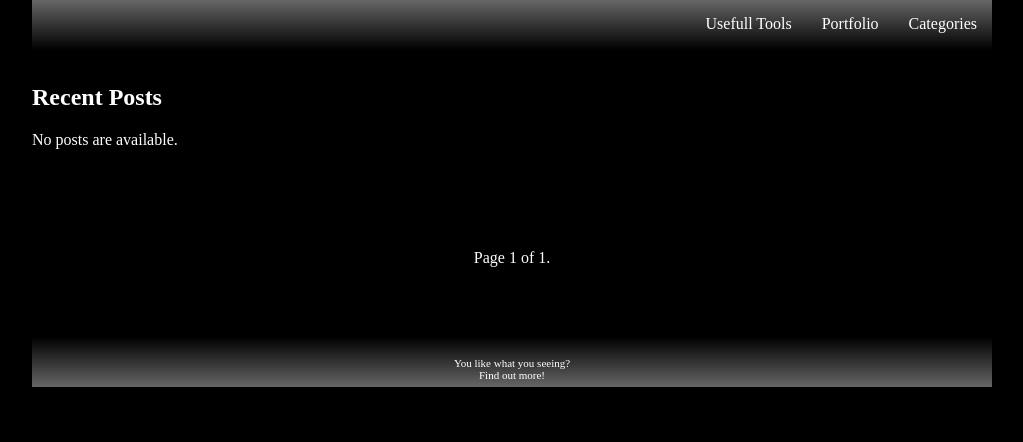
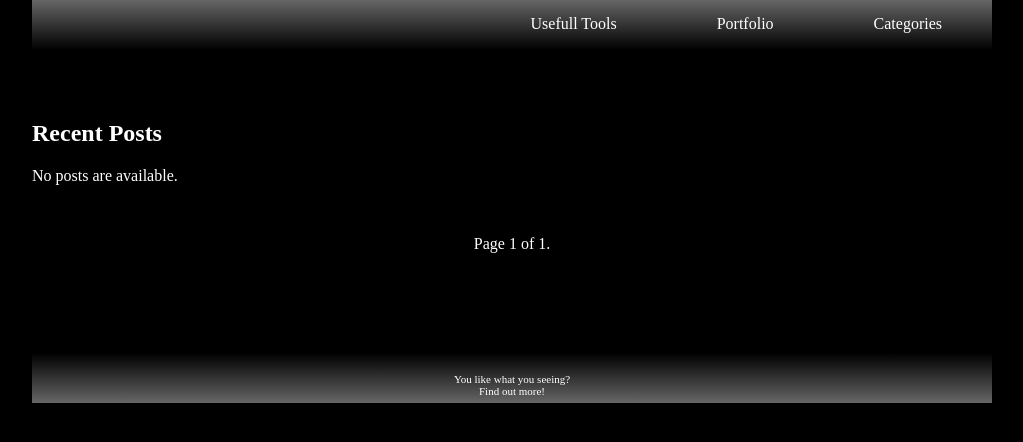
Before and after one commit to klucha-leniwa/DeedeeLab, a Django app: page /my_site/ in a window 1280 px wide. Shown: the top 442 px of the page, without its empty margins (128-1151 px from the left). Run offline with Django 3.2, Linux system fonts and the light colour scheme; data that the repository does not hold is empty.

Commit message:
dropdown menu

```diff
--- /dev/null
+++ b/static/js/active.js
@@ -0,0 +1,4 @@
+$('li').click(function(){
+    $('.active').removeClass('active');
+    $(this).addClass('active')
+});
--- a/static/style.css
+++ b/static/style.css
@@ -1,10 +1,14 @@
-/* BODY */
 body {
     width: 960px;
     background-color: #000000;
     color: #FFFFFF;
-    margin: -16px auto;
+    margin: 0px auto;
     padding: 0px;
+    height: 100%;
+}
+
+#wrapper {
+    min-height: 100%;
 }
 
 #header {
@@ -14,60 +18,146 @@ body {
     background-image: -webkit-gradient(linear, left top, left bottom, color-stop(0, #666666), color-stop(1, #000000));
     background-image: -webkit-linear-gradient(top, #666666 0%, #000000 100%);
     background-image: linear-gradient(to bottom, #666666 0%, #000000 100%);
+
     height: 50px;
     width: 960px;
     margin: 0px;
     position: fixed;
     top: 0px;
-    z-index: 999;
 }
 
-#navbar_top ul {
+#navbar_top > ul {
     margin: 0px;
 }
 
 #navbar_top li {
     list-style: none;
-    display: inline-block;
-    padding: 15px;
-    float: right;
+    display: block;
+    padding: 15px 50px;
 }
 
-#navbar_top li:hover {
+#navbar_top li:hover{
     background-color: #000000;
+    -webkit-border-radius: 9px;
+    -moz-border-radius: 9px;
+    border-radius: 9px;
+}
+
+.active {
+    border: solid;
+    border-color: rgba(249, 199, 0, 0.3);
+    border-width: 0.5px;
+    padding: 11px;
+
+    box-shadow: 0px 0px 3px 3px #FCAB14 inset;
+
+    -webkit-border-radius: 9px;
+    -moz-border-radius: 9px;
+    border-radius: 9px;
+
 }
 
 #navbar_top a{
     color: #FFFFFF;
     text-decoration: none;
+    display: block;
+    white-space: nowrap;
+}
+
+#navbar_top a:active {
+    outline: none;
+    -moz-outline-style: none;
+    text-decoration: none;
+    border:none;
+}
+
+#navbar_top a:focus {
+    outline: none;
+    -moz-outline-style: none;
+    text-decoration: none;
+    border:none;
+}
+
+#navbar_top > ul > li {
+    float: right;
 }
 
 #navbar_top li > ul {
-    display: none;
-}
+    right: -9999px;
+    position: absolute;
+    width: 140px;
+    top: 50px;
+    padding-top: 30px;
 
-#container {
-    margin-top: 100px !important;
-    margin: auto;
-}
-
-.pagination {
-    display: block;
-    margin-top: 100px;
-    text-align: center;
-}
-
-#footer {
     background-image: -ms-linear-gradient(bottom, #666666 0%, #000000 100%);
     background-image: -moz-linear-gradient(bottom, #666666 0%, #000000 100%);
     background-image: -o-linear-gradient(bottom, #666666 0%, #000000 100%);
     background-image: -webkit-gradient(linear, left bottom, left top, color-stop(0, #666666), color-stop(1, #000000));
     background-image: -webkit-linear-gradient(bottom, #666666 0%, #000000 100%);
     background-image: linear-gradient(to top, #666666 0%, #000000 100%);
+
+    -webkit-border-bottom-left-radius: 9px;
+    -moz-border-radius-bottomleft: 9px;
+    border-bottom-left-radius: 9px;
+    border-bottom-right-radius: 9px;
+
+    -webkit-border-top-left-radius: 9px;
+    -moz-border-radius-topleft: 9px;
+    border-top-left-radius: 9px;
+    border-top-right-radius: 9px;
+}
+
+#navbar_top li:hover > ul{
+    right: 0px;
+}
+
+#navbar_top li:active > ul {
+    right: 0px;
+}
+
+#navbar_top li:focus > ul {
+    right: 0px;
+}
+
+#navbar_top li > ul > li {
+    width: 185px;
+    border: none;
+    position: relative;
+    right: 42px;
+    padding: 0px;
+}
+
+#navbar_top li:hover > ul > li > a {
+    display: block;
+    height: 20px;
+    padding: 15px;
+}
+
+#container {
+    margin-top: 100px !important;
+    overflow: auto;
+    margin-bottom: -50px;
+    padding-bottom: 150px;
+}
+
+.pagination {
+    display: block;
+    margin-top: 50px;
+    text-align: center;
+}
+
+#footer {
     clear:both;
     height: 50px;
     position: relative;
-    bottom: -70px;
+    margin-top: -50px;
+
+    background-image: -ms-linear-gradient(bottom, #666666 0%, #000000 100%);
+    background-image: -moz-linear-gradient(bottom, #666666 0%, #000000 100%);
+    background-image: -o-linear-gradient(bottom, #666666 0%, #000000 100%);
+    background-image: -webkit-gradient(linear, left bottom, left top, color-stop(0, #666666), color-stop(1, #000000));
+    background-image: -webkit-linear-gradient(bottom, #666666 0%, #000000 100%);
+    background-image: linear-gradient(to top, #666666 0%, #000000 100%);
 }
 
 #footer a {
@@ -80,4 +170,5 @@ body {
     text-align: center;
     margin: auto;
     width: 139px;
+    z-index: 999;
 }
--- a/templates/deedee/base.html
+++ b/templates/deedee/base.html
@@ -9,7 +9,10 @@
     {% endblock %}
     </title>
     </head>
+
     <body>
+    {% block wrapper %}
+
     {% block header %}
     <div id="header">
         {% block navbar_top %}
@@ -17,33 +20,40 @@
             <ul>
                 <li>Categories
                     <ul>
-                       <li><a href="/my_site/category/liunx/">Linux Issues</a></li>
+                       <li><a href="/my_site/category/linux/">Linux Issues</a></li>
                        <li><a href="/my_site/catgeory/general_issues/">General Issues</a></li>
-                       <li><a href="/my_site/catgeory/webdevelopement/">Webdevelopment</a></li>
+                       <li><a href="/my_site/catgeory/webdevelopment/">Webdevelopment</a></li>
                        <li><a href="/my_site/catgeory/programming/">Programming Issues</a></li>
                     </ul>
                 </li>
-                <li><a href="/my_site/portfolio/">Portfolio</a></li>
-                <li><a href="/my_site/tools/">Usefull Tools</a>
+                <li><a href="#">Portfolio</a></li>
+                <li><a href="#">Usefull Tools</a>
             </ul>
         </div>
         {% endblock %}
     </div>
     {% endblock %}
+
     <div id = "container">
     {% block container %}
+        <div class="clearfix">
+        </div>
     {% endblock %}
     </div>
 
-    <div id="footer">
     {% block footer %}
+        <div id="footer">
         <a href="/my_site/about/">You like what you seeing? Find out more!</a>
+        </div>
     {% endblock %}
-    </div>
+
     {% block scripts %}
     <div id="scripts">
         <script src="/static/js/jquery.js" type="text/javascript" ></script>
+        <script src="/static/js/active.js" type="text/javascript" ></script>
     </div>
+    {% endblock %}
+
     {% endblock %}
     </body>
 </html>
```
